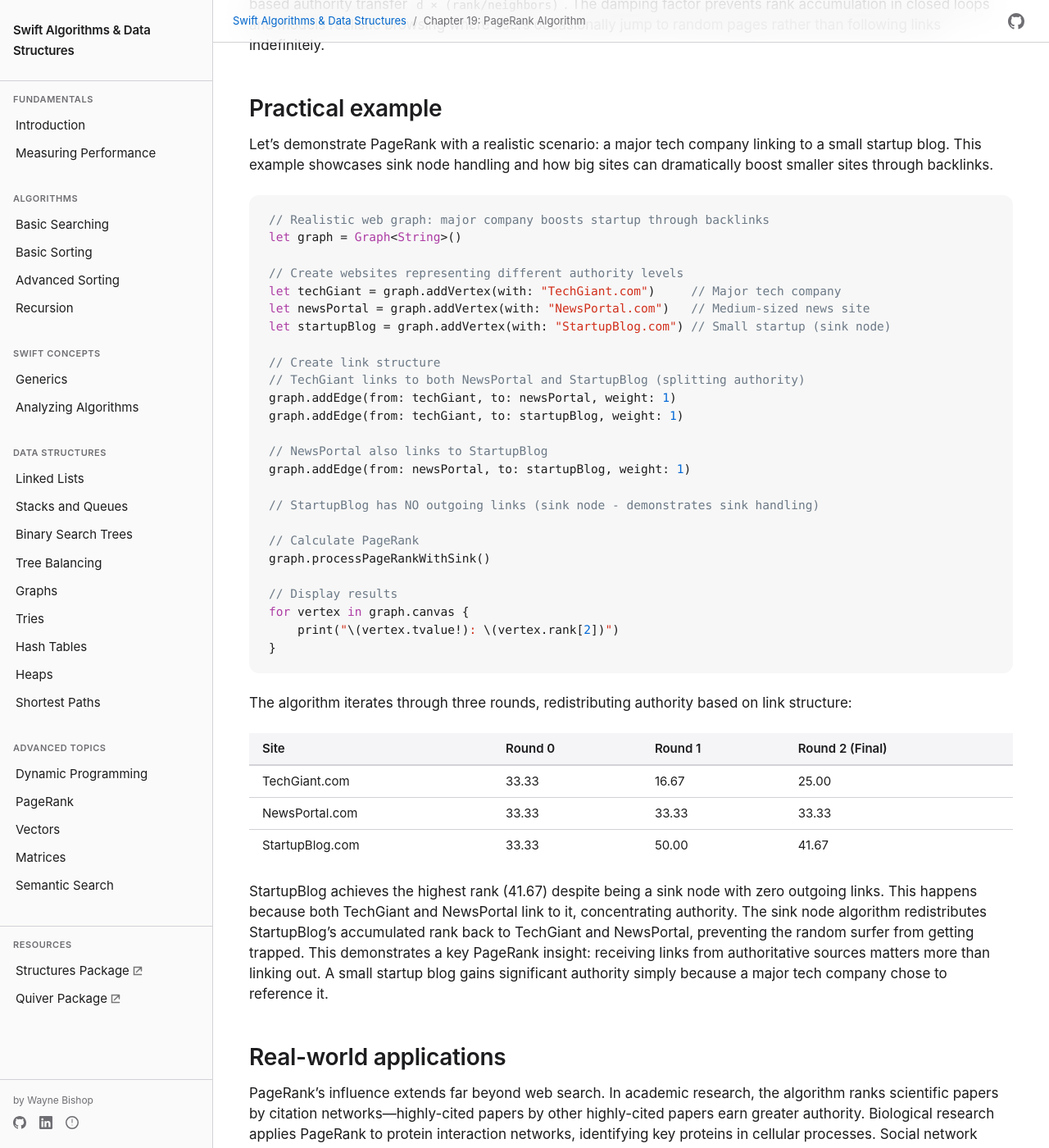
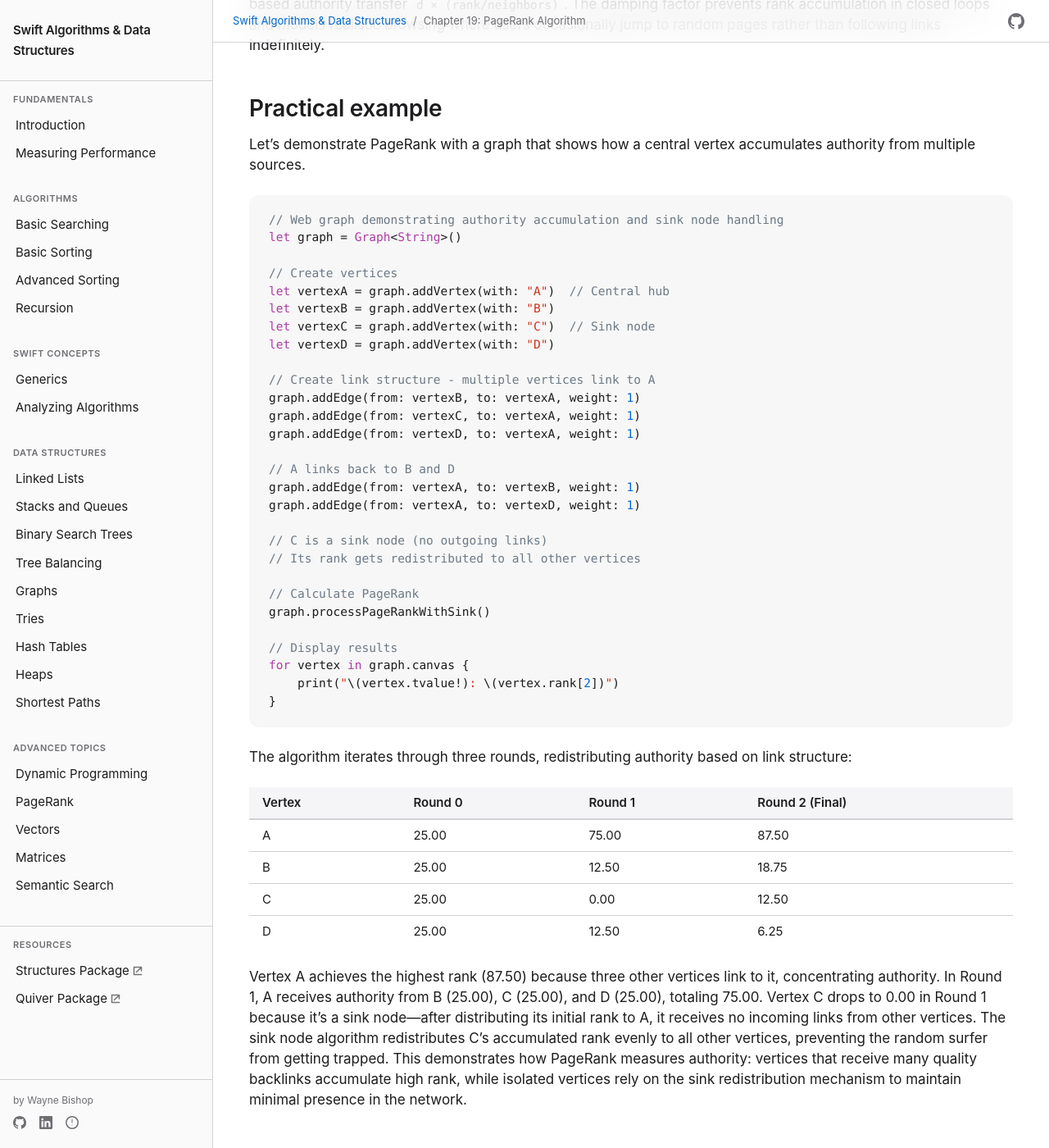
Before and after one commit to waynewbishop/swift-algorithms, a Jekyll site: the page built from 19-pagerank-algorithm.md, in a window 1280 px wide and 1400 px high, scrolled down 7316 px. Shown: the whole window at 82% size. Built offline with Jekyll 4.4.1, drawn with Linux system fonts in a browser that asks for light colours.

Commit message:
Simplify PageRank example with A, B, C, D vertices matching diagram
Replaced verbose TechGiant/NewsPortal/StartupBlog/TechBlog names with
simple A, B, C, D vertex naming for educational clarity and brevity.

Updated example structure:
- 4 vertices (A, B, C, D) instead of 3
- A as central hub receiving links from B, C, D
- A links back to B and D (bidirectional relationships)
- C is sink node (no outgoing links after linking to A)

Key demonstration:
- A achieves highest rank (87.50) by receiving authority from 3 sources
- Shows how central vertices accumulate authority
- Demonstrates sink node redistribution (C drops to 0.00, then recovers)
- Matches diagram structure from educational materials

Table updated with simplified vertex names (A, B, C, D) and correct
final ranks showing authority concentration at central hub.

🤖 Generated with [Claude Code](https://claude.com/claude-code)

Co-Authored-By: Claude <noreply@anthropic.com>

````diff
--- a/19-pagerank-algorithm.md
+++ b/19-pagerank-algorithm.md
@@ -261,26 +261,29 @@ This modification gives each page a small baseline probability `(1-d)/N` of bein
 
 ## Practical example
 
-Let's demonstrate PageRank with a realistic scenario: a major tech company linking to a small startup blog. This example showcases sink node handling and how big sites can dramatically boost smaller sites through backlinks.
+Let's demonstrate PageRank with a graph that shows how a central vertex accumulates authority from multiple sources.
 
 ```swift
-// Realistic web graph: major company boosts startup through backlinks
+// Web graph demonstrating authority accumulation and sink node handling
 let graph = Graph<String>()
 
-// Create websites representing different authority levels
-let techGiant = graph.addVertex(with: "TechGiant.com")     // Major tech company
-let newsPortal = graph.addVertex(with: "NewsPortal.com")   // Medium-sized news site
-let startupBlog = graph.addVertex(with: "StartupBlog.com") // Small startup (sink node)
+// Create vertices
+let vertexA = graph.addVertex(with: "A")  // Central hub
+let vertexB = graph.addVertex(with: "B")
+let vertexC = graph.addVertex(with: "C")  // Sink node
+let vertexD = graph.addVertex(with: "D")
 
-// Create link structure
-// TechGiant links to both NewsPortal and StartupBlog (splitting authority)
-graph.addEdge(from: techGiant, to: newsPortal, weight: 1)
-graph.addEdge(from: techGiant, to: startupBlog, weight: 1)
+// Create link structure - multiple vertices link to A
+graph.addEdge(from: vertexB, to: vertexA, weight: 1)
+graph.addEdge(from: vertexC, to: vertexA, weight: 1)
+graph.addEdge(from: vertexD, to: vertexA, weight: 1)
 
-// NewsPortal also links to StartupBlog
-graph.addEdge(from: newsPortal, to: startupBlog, weight: 1)
+// A links back to B and D
+graph.addEdge(from: vertexA, to: vertexB, weight: 1)
+graph.addEdge(from: vertexA, to: vertexD, weight: 1)
 
-// StartupBlog has NO outgoing links (sink node - demonstrates sink handling)
+// C is a sink node (no outgoing links)
+// Its rank gets redistributed to all other vertices
 
 // Calculate PageRank
 graph.processPageRankWithSink()
@@ -293,13 +296,14 @@ for vertex in graph.canvas {
 
 The algorithm iterates through three rounds, redistributing authority based on link structure:
 
-| Site | Round 0 | Round 1 | Round 2 (Final) |
-|------|---------|---------|-----------------|
-| TechGiant.com | 33.33 | 16.67 | 25.00 |
-| NewsPortal.com | 33.33 | 33.33 | 33.33 |
-| StartupBlog.com | 33.33 | 50.00 | 41.67 |
+| Vertex | Round 0 | Round 1 | Round 2 (Final) |
+|--------|---------|---------|-----------------|
+| A | 25.00 | 75.00 | 87.50 |
+| B | 25.00 | 12.50 | 18.75 |
+| C | 25.00 | 0.00 | 12.50 |
+| D | 25.00 | 12.50 | 6.25 |
 
-StartupBlog achieves the highest rank (41.67) despite being a sink node with zero outgoing links. This happens because both TechGiant and NewsPortal link to it, concentrating authority. The sink node algorithm redistributes StartupBlog's accumulated rank back to TechGiant and NewsPortal, preventing the random surfer from getting trapped. This demonstrates a key PageRank insight: receiving links from authoritative sources matters more than linking out. A small startup blog gains significant authority simply because a major tech company chose to reference it.
+Vertex A achieves the highest rank (87.50) because three other vertices link to it, concentrating authority. In Round 1, A receives authority from B (25.00), C (25.00), and D (25.00), totaling 75.00. Vertex C drops to 0.00 in Round 1 because it's a sink node—after distributing its initial rank to A, it receives no incoming links from other vertices. The sink node algorithm redistributes C's accumulated rank evenly to all other vertices, preventing the random surfer from getting trapped. This demonstrates how PageRank measures authority: vertices that receive many quality backlinks accumulate high rank, while isolated vertices rely on the sink redistribution mechanism to maintain minimal presence in the network.
 
 ## Real-world applications
 
````
